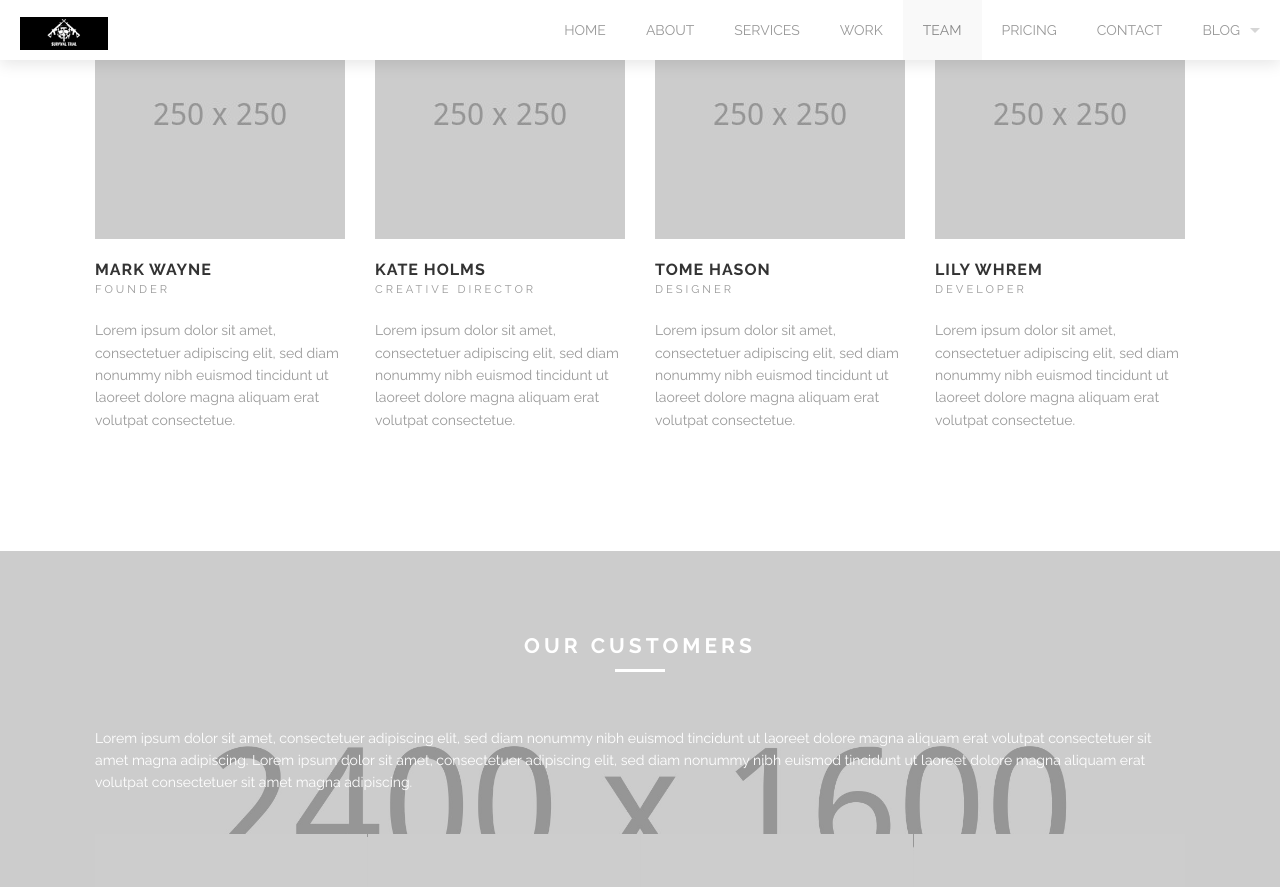
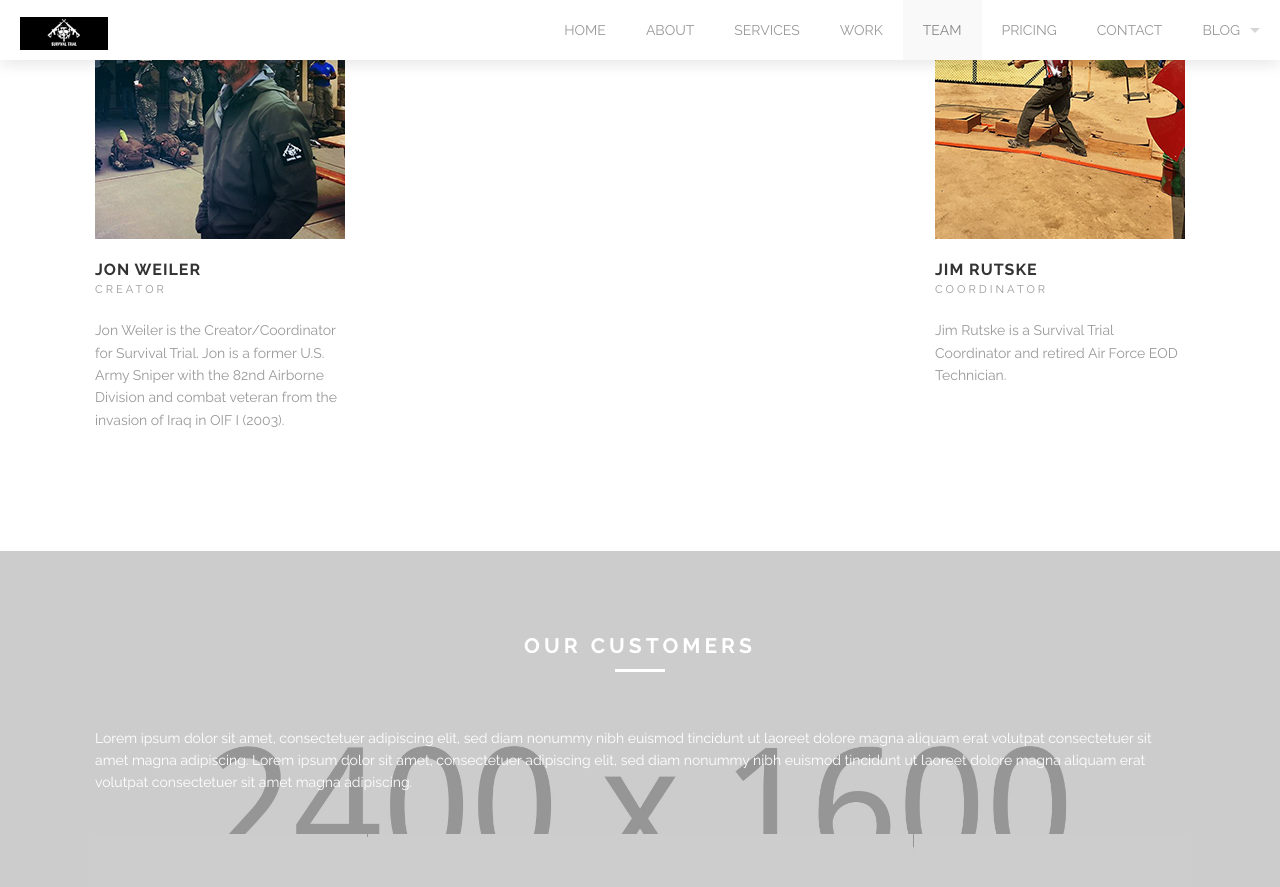
Before and after one commit to jonweiler/jonweiler.github.io, a Jekyll site: the page built from index.html, in a window 1280 px wide and 900 px high, scrolled down 5150 px. Shown: the top 887 px of the window. Built offline with Jekyll 4.4.1, drawn with Linux system fonts in a browser that asks for light colours.

Commit message:
update index

```diff
--- a/index.html
+++ b/index.html
@@ -88,49 +88,21 @@ testimonials:
 
 members:
   - avatar: images/@stock/member-1.jpg
-    name: Mark Wayne
-    position: Founder
+    name: Jon Weiler
+    position: Creator
     socials:
-      - link: http://twitter.com
+      - link: http://twitter.com/weilerjon
         icon: twitter
-      - link: http://facebook.com
-        icon: facebook
+      - link: https://instagram.com/jon_weiler/
+        icon: instagram
     desc:
-      Lorem ipsum dolor sit amet, consectetuer adipiscing elit, sed diam nonummy nibh euismod tincidunt ut laoreet dolore magna aliquam erat volutpat consectetue.
+      Jon Weiler is the Creator/Coordinator for Survival Trial.  Jon is a former U.S. Army Sniper with the 82nd Airborne Division and combat veteran from the invasion of Iraq in OIF I (2003).
   - avatar: images/@stock/member-2.jpg
-    name: Kate Holms
-    position: Creative Director
+    name: Jim Rutske
+    position: Coordinator
     socials:
-      - link: http://twitter.com
-        icon: twitter
-      - link: http://facebook.com
-        icon: facebook
-      - link: http://dribbble.com
-        icon: dribbble
     desc:
-      Lorem ipsum dolor sit amet, consectetuer adipiscing elit, sed diam nonummy nibh euismod tincidunt ut laoreet dolore magna aliquam erat volutpat consectetue.
-  - avatar: images/@stock/member-3.jpg
-    name: Tome Hason
-    position: Designer
-    socials:
-      - link: http://twitter.com
-        icon: twitter
-      - link: http://facebook.com
-        icon: facebook
-      - link: http://tumblr.com
-        icon: tumblr
-    desc:
-      Lorem ipsum dolor sit amet, consectetuer adipiscing elit, sed diam nonummy nibh euismod tincidunt ut laoreet dolore magna aliquam erat volutpat consectetue.
-  - avatar: images/@stock/member-4.jpg
-    name: Lily Whrem
-    position: Developer
-    socials:
-      - link: http://twitter.com
-        icon: twitter
-      - link: http://facebook.com
-        icon: facebook
-    desc:
-      Lorem ipsum dolor sit amet, consectetuer adipiscing elit, sed diam nonummy nibh euismod tincidunt ut laoreet dolore magna aliquam erat volutpat consectetue.
+      Jim Rutske is a Survival Trial Coordinator and retired Air Force EOD Technician.
 
 clients:
   - ../images/@stock/client-1.png
```
Also changed, not shown: images/@stock/member-1.jpg, images/@stock/member-2.jpg, 2 other files.
